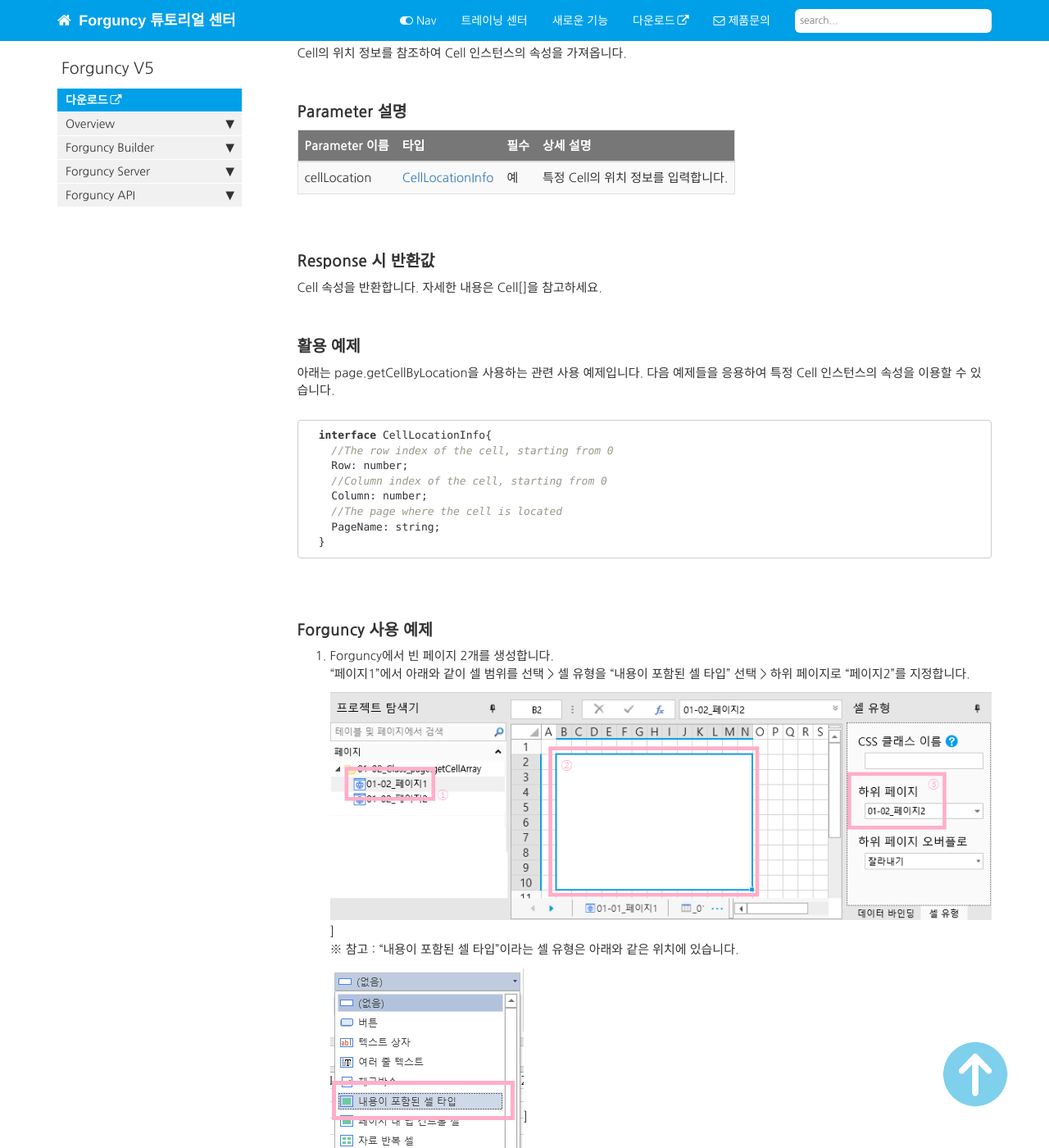
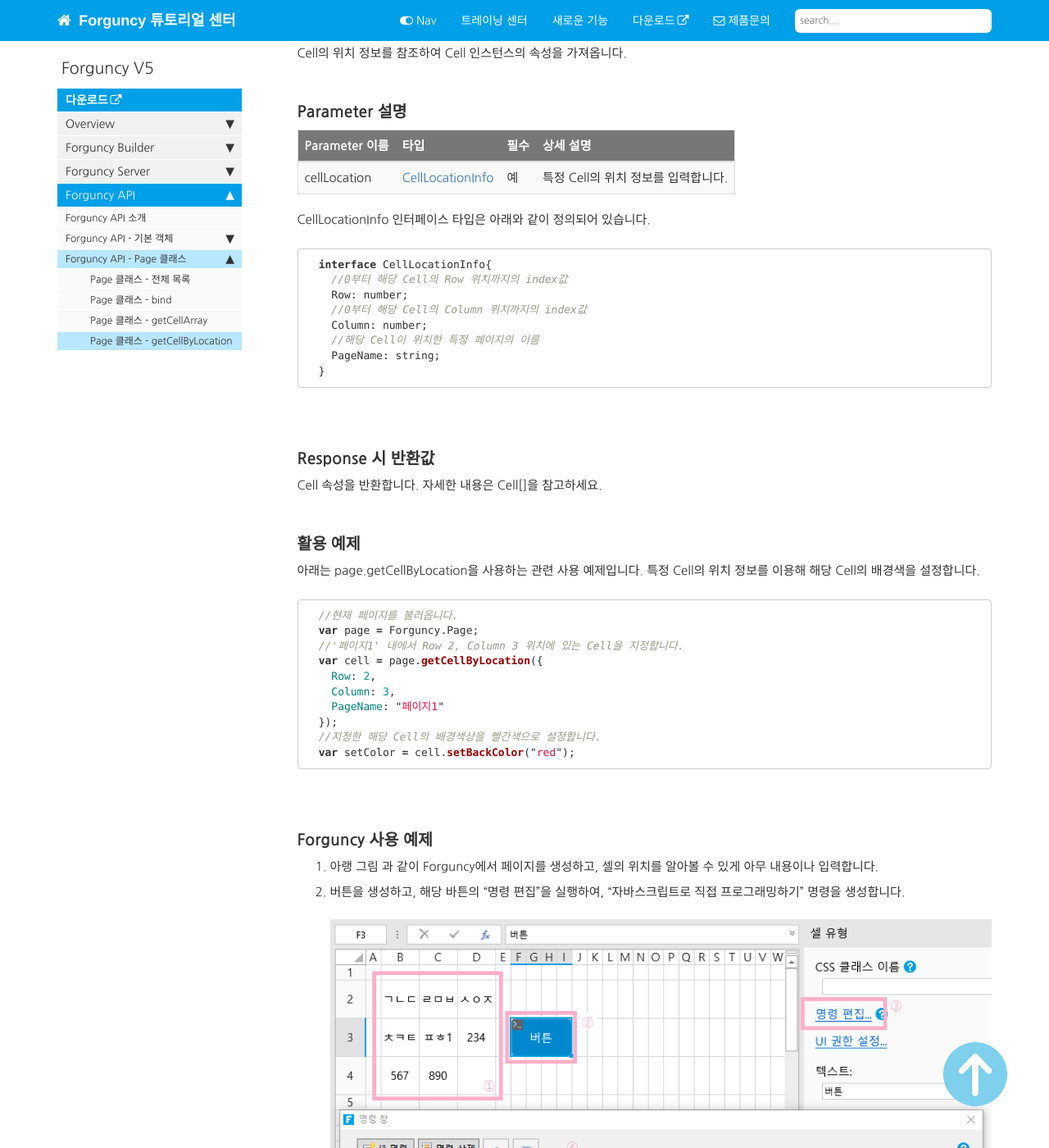
Before and after one commit to Xeppetto/Forguncy-Korea.github.io, a Jekyll site: the page built from pages/forguncy5_03_javascript_api/fgc5jsapi_page_class/fgc5jsapi_page_class_getcellbylocation.md, in a window 1280 px wide and 1400 px high, scrolled down 481 px. Shown: the whole window at 82% size. Built offline with Jekyll 4.4.1, drawn with Linux system fonts in a browser that asks for light colours; comment, search, counter and statistics services are not loaded; some of the changed text lies outside the part shown.

Commit message:
page-getCellByLocation 1
1

```diff
--- a/_data/sidebars/forguncy5_sidebar.yml
+++ b/_data/sidebars/forguncy5_sidebar.yml
@@ -108,7 +108,7 @@
                 url: /fgc5jsapi_page-variable.html
                 output: web, pdf
 
-            #subfolders:
+            #subfolders
             - title: Forguncy API - Page 클래스
               output: web, pdf
               subfolderitems:
@@ -125,6 +125,9 @@
                 url: /fgc5jsapi_page-class-getcellarray.html
                 output: web, pdf
 
+              - title: Page 클래스 - getCellByLocation
+                url: /fgc5jsapi_page-class-getcellbylocation.html
+                output: web, pdf
 
 #            - title: Forguncy API - 메소드
 #              output: web, pdf
--- a/pages/forguncy5_03_javascript_api/fgc5jsapi_page_class/fgc5jsapi_page_class_getcellbylocation.md
+++ b/pages/forguncy5_03_javascript_api/fgc5jsapi_page_class/fgc5jsapi_page_class_getcellbylocation.md
@@ -23,6 +23,19 @@
 | --- | --- | --- | --- |
 | cellLocation | [CellLocationInfo]() | 예 | 특정 Cell의 위치 정보를 입력합니다. |
 
+CellLocationInfo 인터페이스 타입은 아래와 같이 정의되어 있습니다.
+
+~~~javascript
+  interface CellLocationInfo{
+    //0부터 해당 Cell의 Row 위치까지의 index값
+    Row: number;
+    //0부터 해당 Cell의 Column 위치까지의 index값
+    Column: number;
+    //해당 Cell이 위치한 특정 페이지의 이름
+    PageName: string;
+  }
+~~~
+
 <br />
 
 ### Response 시 반환값
@@ -30,48 +43,41 @@
 <br /><br />
 
 ### 활용 예제
-아래는 page.getCellByLocation을 사용하는 관련 사용 예제입니다. 다음 예제들을 응용하여 특정 Cell 인스턴스의 속성을 이용할 수 있습니다.
+아래는 page.getCellByLocation을 사용하는 관련 사용 예제입니다. 특정 Cell의 위치 정보를 이용해 해당 Cell의 배경색을 설정합니다.
 <br />
 
 ~~~javascript
-  interface CellLocationInfo{
-    //The row index of the cell, starting from 0
-    Row: number;
-    //Column index of the cell, starting from 0
-    Column: number;
-    //The page where the cell is located
-    PageName: string;
-  }
+  //현재 페이지를 불러옵니다.
+  var page = Forguncy.Page;
+  //'페이지1' 내에서 Row 2, Column 3 위치에 있는 Cell을 지정합니다.
+  var cell = page.getCellByLocation({
+    Row: 2,
+    Column: 3,
+    PageName: "페이지1"
+  });
+  //지정한 해당 Cell의 배경색상을 빨간색으로 설정합니다.
+  var setColor = cell.setBackColor("red");
 ~~~
 
 <br />
 
 ### Forguncy 사용 예제
 
-1. Forguncy에서 빈 페이지 2개를 생성합니다. <br />
-    "페이지1"에서 아래와 같이 셀 범위를 선택 > 셀 유형을 "내용이 포함된 셀 타입" 선택 > 하위 페이지로 "페이지2"를 지정합니다.
-    ![]({{site.url}}/images/forguncy5/ex-ss_page-getcellarray02.png)]
+1. 아랭 그림 과 같이 Forguncy에서 페이지를 생성하고, 셀의 위치를 알아볼 수 있게 아무 내용이나 입력합니다.
+
+2. 버튼을 생성하고, 해당 바튼의 "명령 편집"을 실행하여, "자바스크립트로 직접 프로그래밍하기" 명령을 생성합니다.
+
+    ![]({{site.url}}/images/forguncy5/ex-ss_page-getcellbylocation01.png)]
     <br />
-    ※ 참고 : "내용이 포함된 셀 타입"이라는 셀 유형은 아래와 같은 위치에 있습니다.<br />
-    ![]({{site.url}}/images/forguncy5/ex-ss_page-getcellarray01.png)]
+
+3. 해당 프로젝트를 실행한 후, 버튼을 클릭하면 아래와 같이 Row 2, Column 3 위치에 배경색상이 변경됩니다.
+
+    ![]({{site.url}}/images/forguncy5/ex-ss_page-getcellbylocation02.png)]
     <br />
-2. "페이지2"로 이동하여 아래 그림과 같이 셀 영역을 설정합니다. <br />
-    (1) 셀 유형은 '없음' 상태로 그냥 놔두시면 됩니다.<br />
-    ![]({{site.url}}/images/forguncy5/ex-ss_page-getcellarray03.png)]
-    <br />
-    (2) 이후 좌측 상단에 "myCell"이라고 붙여 줍니다.<br />
-    <br />
-3. "페이지1"로 돌아가서 아래 그림과 같이 "버튼"을 생성하고, 버튼에 명령을 설정합니다.<br />
-    (1) 셀 영역을 선택하신 후 셀 유형을 "버튼"으로 선택합니다.<br />
-    <br />
-    (2) 버튼 셀을 선택 시 우측에 나타나는 패널에 "명령 편집"으로 이동합니다.<br />
-    <br />
-    (3) "JavaScript로 직접 프로그래밍하기" 명령을 이용하여 스크립트를 작성합니다.<br />
-    ![]({{site.url}}/images/forguncy5/ex-ss_page-getcellarray04.png)]
-    <br />
-4. 프로젝트를 실행합니다.
 
-5. 웹브라우저에서 아래와 같이 '버튼'을 클릭하면, 1이라는 팝업창이 나타납니다.
-    ![]({{site.url}}/images/forguncy5/ex-ss_page-getcellarray05.png)]
+4. Forguncy에서는 A Column을 0, 1 Row를 0으로 Index 값을 가지며, 이를 기준으로 Cell의 위치를 계산합니다.<br />
+    그러므로 A1는 Index(0, 0), B2는 Index (1, 1)이 되는 방식입니다. 그러므로 Column 3, Row 2는 D3가 됩니다.
+
+    ![]({{site.url}}/images/forguncy5/ex-ss_page-getcellbylocation03.png)]
 
 <br /><br />
```
Also changed, not shown: pages/forguncy5_03_javascript_api/fgc5jsapi_page_class/fgc5jsapi_page_class_getcellarray.md (+1 -1 lines), images/forguncy5/ex-ss_page-getcellbylocation01.png (added), images/forguncy5/ex-ss_page-getcellbylocation02.png (added), images/forguncy5/ex-ss_page-getcellbylocation03.png (added).
